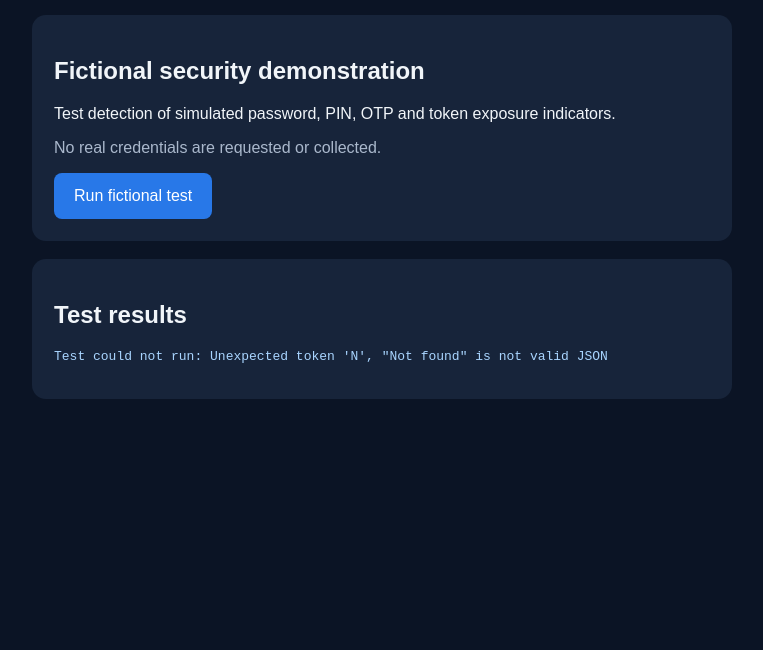
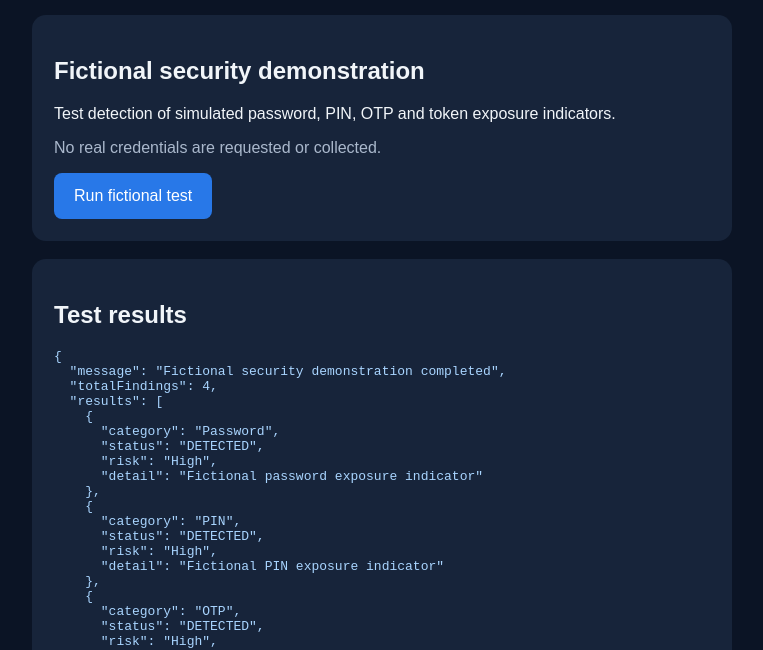
Before and after one commit to kamiamccarthy-source/bank-security-lab, a website: page public/index.html in a window 1280 px wide. Both pictures are taken after a click on the button "Run fictional test". Shown: the part 143-793 px from the top of the page, without its empty margins (258-1021 px from the left). Drawn offline with Linux system fonts and the light colour scheme; no server answers.

Commit message:
Update index.html

```diff
--- a/public/index.html
+++ b/public/index.html
@@ -63,39 +63,51 @@
   </section>
 </main>
 
+
 <script>
 const button = document.getElementById("runTest");
 const output = document.getElementById("results");
 
-button.addEventListener("click", async () => {
+button.addEventListener("click", () => {
   button.disabled = true;
   output.textContent = "Running fictional security test...";
 
-  try {
-    const response = await fetch(
-      "/api/security/credential-monitor/demo",
-      {
-        method: "POST",
-        headers: {
-          "Content-Type": "application/json"
-        },
-        body: "{}"
-      }
-    );
+  const results = [
+    {
+      category: "Password",
+      status: "DETECTED",
+      risk: "High",
+      detail: "Fictional password exposure indicator"
+    },
+    {
+      category: "PIN",
+      status: "DETECTED",
+      risk: "High",
+      detail: "Fictional PIN exposure indicator"
+    },
+    {
+      category: "OTP",
+      status: "DETECTED",
+      risk: "High",
+      detail: "Fictional OTP exposure indicator"
+    },
+    {
+      category: "Access token",
+      status: "DETECTED",
+      risk: "High",
+      detail: "Fictional token exposure indicator"
+    }
+  ];
 
-    const data = await response.json();
+  output.textContent = JSON.stringify({
+    message: "Fictional security demonstration completed",
+    totalFindings: results.length,
+    results
+  }, null, 2);
 
-    if (!response.ok) {
-      throw new Error(data.error || "Test request failed");
-    }
-
-    output.textContent = JSON.stringify(data, null, 2);
-  } catch (error) {
-    output.textContent = "Test could not run: " + error.message;
-  } finally {
-    button.disabled = false;
-  }
+  button.disabled = false;
 });
 </script>
+
 </body>
 </html>
```
